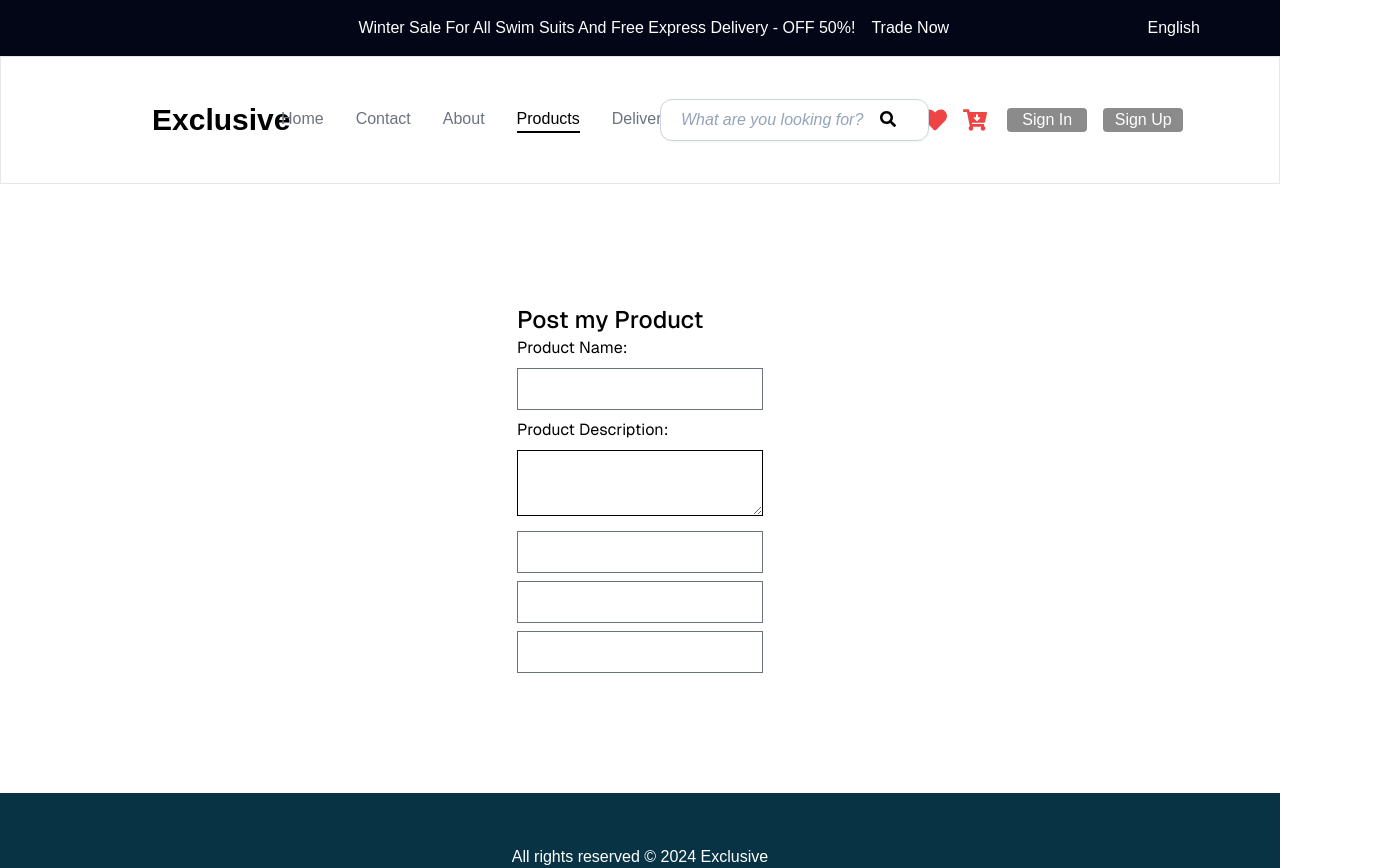
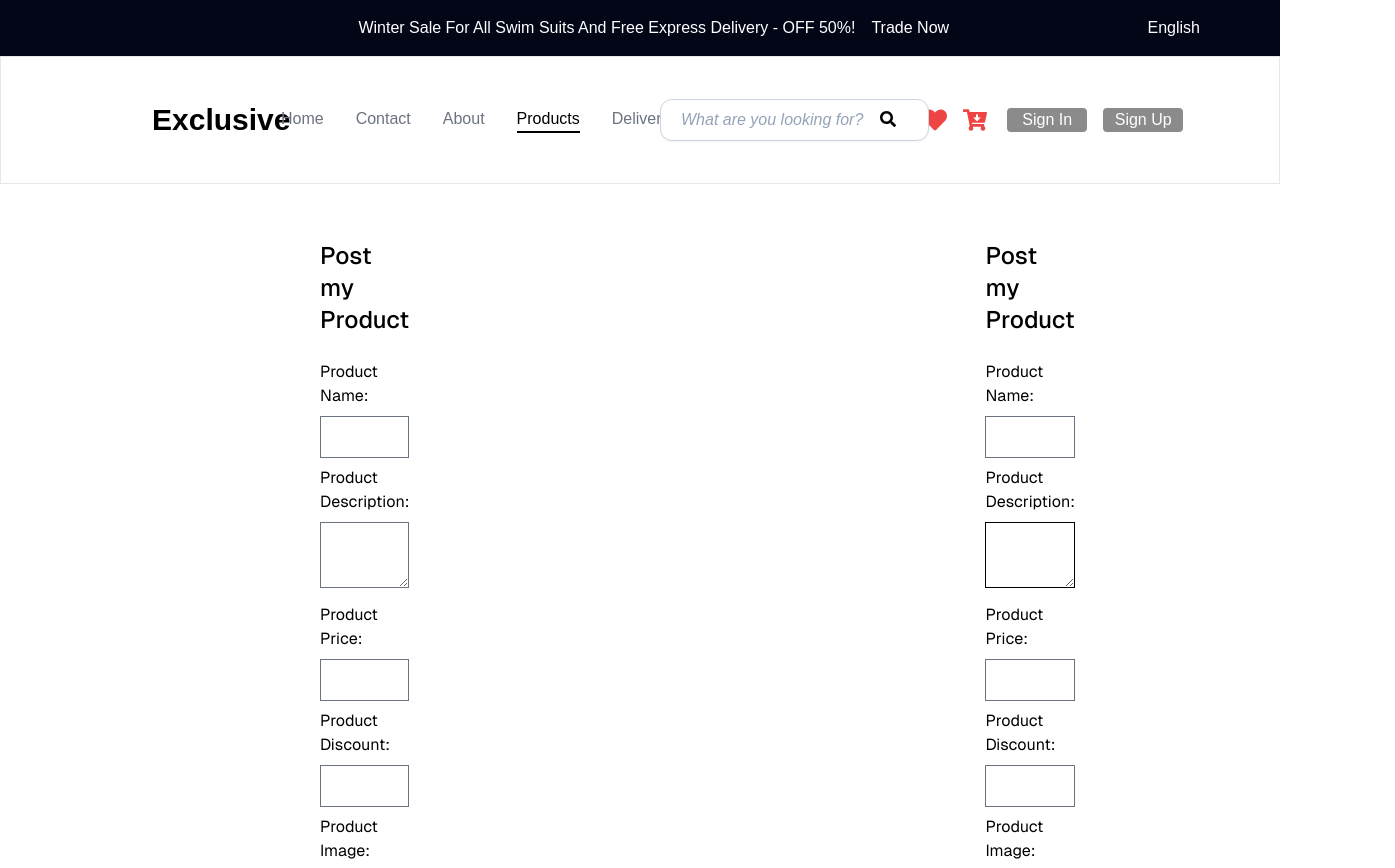
Before and after one commit to kyuremmmmz/Ecommerce-Project-practice, a Next.js app: page /page/product in a window 1280 px wide. Shown: the top 868 px of the page, 1395 px wide, since content can reach past the window. Built offline with nearby package versions, Linux system fonts and the light colour scheme.

Commit message:
this tasks will be continue tomo

```diff
--- a/app/components/DataInsertionForm.tsx
+++ b/app/components/DataInsertionForm.tsx
@@ -4,17 +4,35 @@ import TextAreaWide from './ui/Fields/TextAreaWide';
 
 function DataInsertionForm() {
   return (
-      <div className=' flex flex-row justify-center items-center h-screen-full'>
-          <div className=' flex flex-col py-10 '>
-              <h1 className=' font-medium text-2xl'>Post my Product</h1>
+      <div className=' flex flex-row h-screen-full'>
+          <div className=' flex flex-col px-72 '>
+              <h1 className=' font-medium text-2xl py-6'>Post my Product</h1>
               <form className=' flex flex-col gap-2'>
                   <label>Product Name: </label>
                   <TextAreaFullBorder type='' value='' onChange={(e) => e.target.value} />
                   <label>Product Description: </label>
                   <TextAreaWide value='' onChange={(e) => e.target.value} placeHolder={''} />
-                  <TextAreaFullBorder type='text' value='' onChange={(e) => e.target.value} />
-                  <TextAreaFullBorder type='text' value='' onChange={(e) => e.target.value} />
-                  <TextAreaFullBorder type='text' value='' onChange={(e) => e.target.value} />
+                  <label>Product Price: </label>
+                  <TextAreaFullBorder type='number' value='' onChange={(e) => e.target.value} />
+                  <label>Product Discount: </label>
+                  <TextAreaFullBorder type='number' value='' onChange={(e) => e.target.value} />
+                  <label>Product Image: </label>
+                  <TextAreaFullBorder type='file' value='' onChange={(e) => e.target.value} />
+              </form>
+          </div>
+          <div className=' flex flex-col px-72 '>
+              <h1 className=' font-medium text-2xl py-6'>Post my Product</h1>
+              <form className=' flex flex-col gap-2'>
+                  <label>Product Name: </label>
+                  <TextAreaFullBorder type='' value='' onChange={(e) => e.target.value} />
+                  <label>Product Description: </label>
+                  <TextAreaWide value='' onChange={(e) => e.target.value} placeHolder={''} />
+                  <label>Product Price: </label>
+                  <TextAreaFullBorder type='number' value='' onChange={(e) => e.target.value} />
+                  <label>Product Discount: </label>
+                  <TextAreaFullBorder type='number' value='' onChange={(e) => e.target.value} />
+                  <label>Product Image: </label>
+                  <TextAreaFullBorder type='file' value='' onChange={(e) => e.target.value} />
               </form>
           </div>
     </div>
--- a/app/page/product/page.tsx
+++ b/app/page/product/page.tsx
@@ -4,7 +4,7 @@ import React from 'react'
 
 function page() {
   return (
-    <div className='grid p-8 h-screen-full  gap-16 sm:p-20 font-[family-name:var(--font-geist-sans)]'>
+    <div className='grid p-5 h-screen-full  gap-16 sm:p-8 font-[family-name:var(--font-geist-sans)]'>
       <DataInsertionForm/>
     </div>
   )
```
